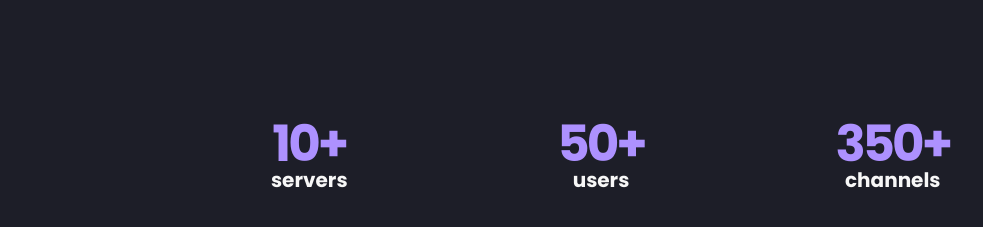
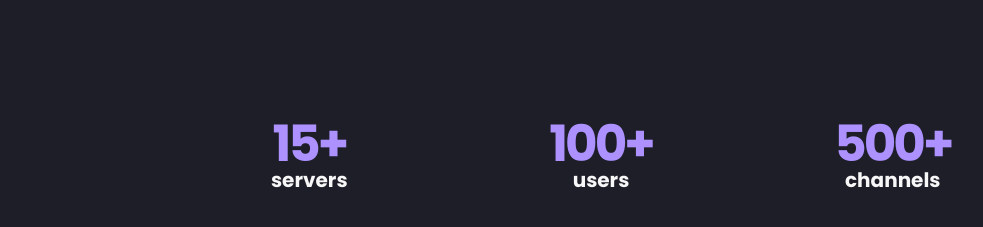
Before and after one commit to EagTf/eagtf.github.io, a plain HTML site: page index.html in a window 1280 px wide. Shown: the part 1620-1847 px from the top of the page, without its empty margins (39-1022 px from the left). Drawn offline with nearby package versions, Linux system fonts and the light colour scheme.

Commit message:
Update index.html

```diff
--- a/index.html
+++ b/index.html
@@ -86,19 +86,19 @@
     <div class="cards">
         <div class="card statistic" style="width: 18rem;">
             <div class="card-body">
-                <p class="card-title" style="font-size: 50px !important;line-height: 15px !important;letter-spacing: -0.06em !important;font-weight: bold !important;">10+</h1>
+                <p class="card-title" style="font-size: 50px !important;line-height: 15px !important;letter-spacing: -0.06em !important;font-weight: bold !important;">15+</h1>
                 <p style="font-weight: bold !important;font-size: 20px !important;">servers</p>
             </div>
         </div>
         <div class="card statistic" style="width: 18rem;">
             <div class="card-body">
-                <p class="card-title" style="font-size: 50px !important;line-height: 15px !important;letter-spacing: -0.06em !important;font-weight: bold !important;">50+</h1>
+                <p class="card-title" style="font-size: 50px !important;line-height: 15px !important;letter-spacing: -0.06em !important;font-weight: bold !important;">100+</h1>
                 <p style="font-weight: bold !important;font-size: 20px !important;">users</p>
             </div>
         </div>
         <div class="card statistic" style="width: 18rem;">
             <div class="card-body">
-                <p class="card-title" style="font-size: 50px !important;line-height: 15px !important;letter-spacing: -0.06em !important;font-weight: bold !important;">350+</h1>
+                <p class="card-title" style="font-size: 50px !important;line-height: 15px !important;letter-spacing: -0.06em !important;font-weight: bold !important;">500+</h1>
                 <p style="font-weight: bold !important;font-size: 20px !important;">channels</p>
             </div>
         </div>
```
